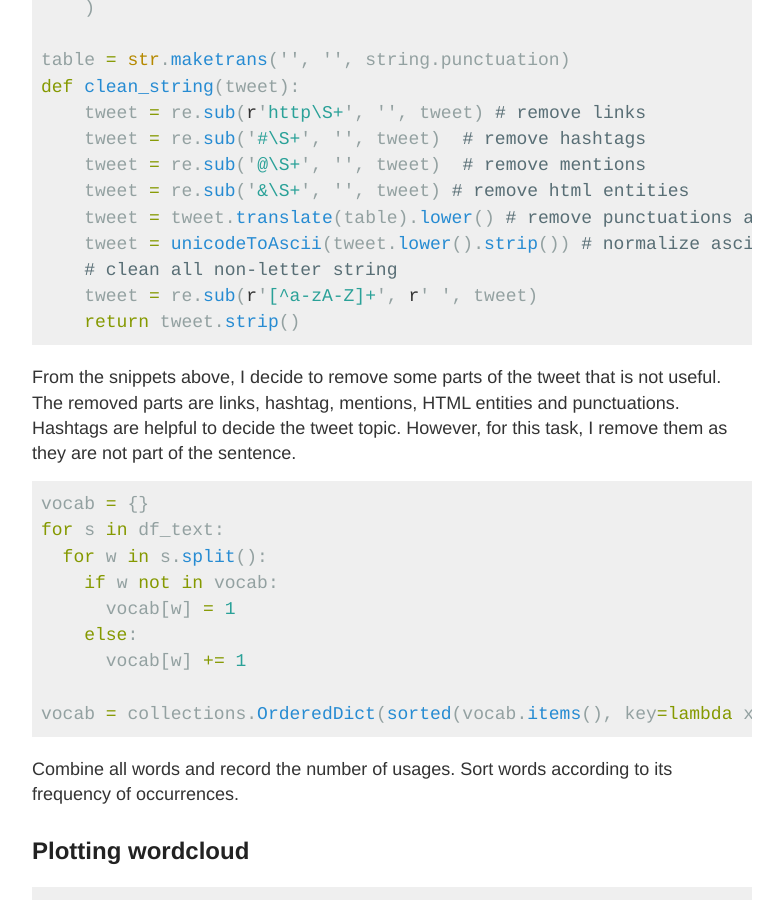
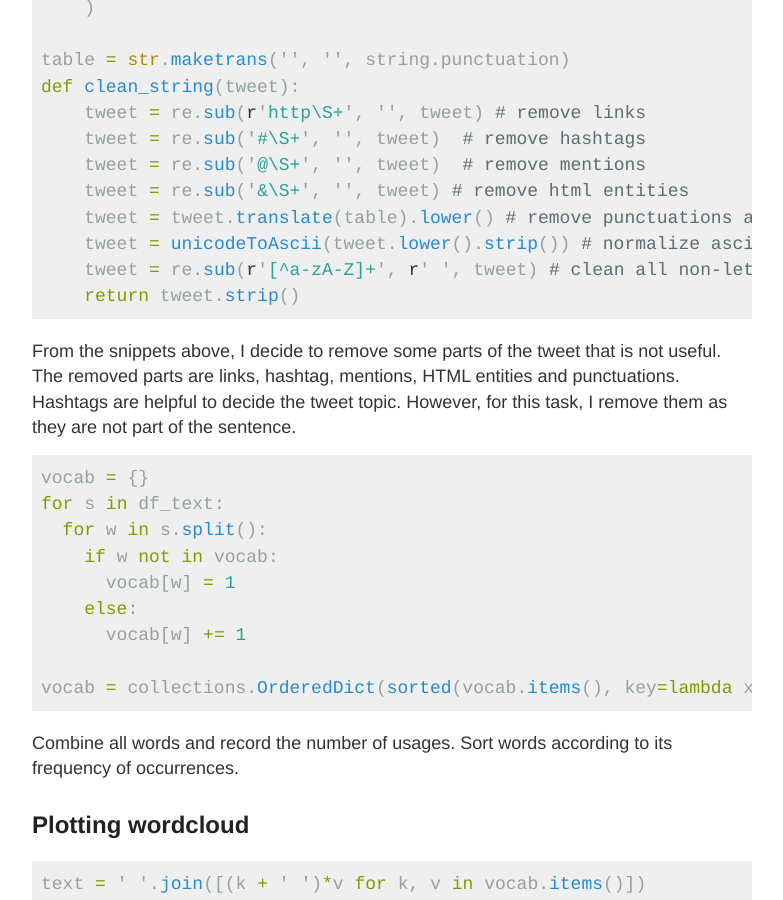
Before and after one commit to devennn/devennn.github.io, a Jekyll site: the page built from _posts/2020-04-26-COVID19-Malaysia-tweet-wordcloud.md, in a window 1280 px wide and 900 px high, scrolled down 1286 px. Shown: the whole window, without its empty margins (248-1031 px from the left). Built offline with Jekyll 4.4.1, drawn with Linux system fonts in a browser that asks for light colours.

````diff
--- a/_posts/2020-04-26-COVID19-Malaysia-tweet-wordcloud.md
+++ b/_posts/2020-04-26-COVID19-Malaysia-tweet-wordcloud.md
@@ -45,8 +45,7 @@ def clean_string(tweet):
     tweet = re.sub('&\S+', '', tweet) # remove html entities
     tweet = tweet.translate(table).lower() # remove punctuations and lower all letters
     tweet = unicodeToAscii(tweet.lower().strip()) # normalize ascii
-    # clean all non-letter string
-    tweet = re.sub(r'[^a-zA-Z]+', r' ', tweet)
+    tweet = re.sub(r'[^a-zA-Z]+', r' ', tweet) # clean all non-letter string
     return tweet.strip()
 ```
 From the snippets above, I decide to remove some parts of the tweet that is not useful. The removed parts are links, hashtag, mentions, HTML entities and punctuations. Hashtags are helpful to decide the tweet topic. However, for this task, I remove them as they are not part of the sentence.
````
